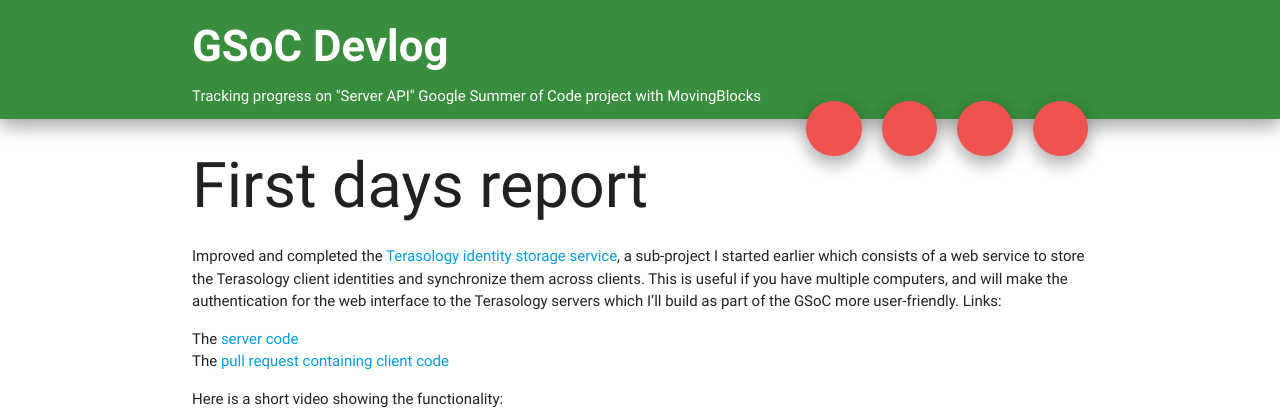
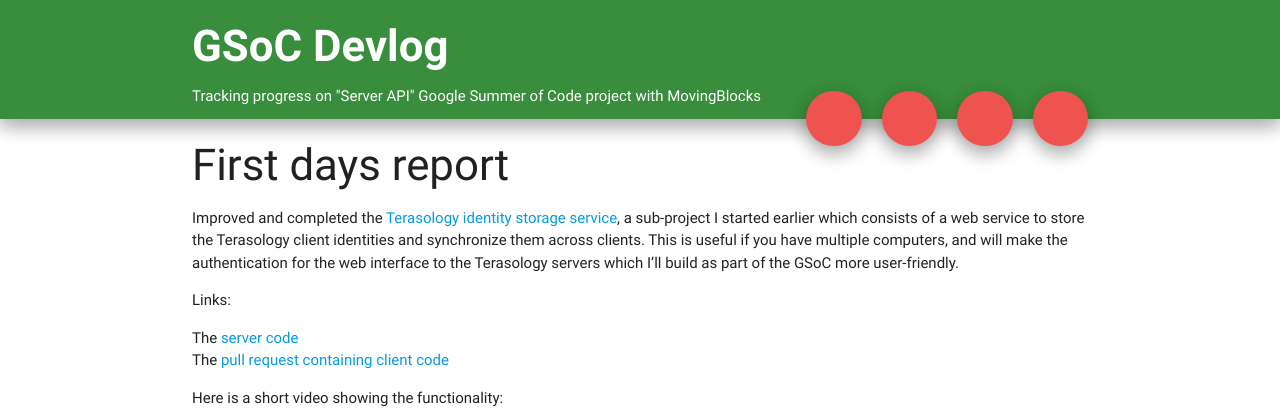
Before and after one commit to gianluca-nitti/GSoC-2017-devlog, a Jekyll site: the page built from _posts/2017-06-02-week1.md, in a window 1280 px wide, cut to the strip 0-420 px from the top of the page. Built offline with Jekyll 4.4.1, drawn with Linux system fonts in a browser that asks for light colours; nearby versions of some CDN libraries; our own code applies the rules of GitHub Pages for plain Markdown files; library files that are not in the unit come from our copies.

Commit message:
Fix impagination

```diff
--- a/_posts/2017-06-02-week1.md
+++ b/_posts/2017-06-02-week1.md
@@ -3,11 +3,13 @@ date: 2017-06-02
 category: week1
 ---
 
-# First days report
+### First days report
 Improved and completed the [Terasology identity storage service](http://forum.terasology.org/threads/client-identity-cloud-storage-service.1846/), a sub-project I started earlier which consists of a web service to store the Terasology client identities and synchronize them across clients. This is useful if you have multiple computers, and will make the authentication for the web interface to the Terasology servers which I'll build as part of the GSoC more user-friendly.
+
 Links:
-- The [server code](https://github.com/gianluca-nitti/terasology-key-server)
-- The [pull request containing client code](https://github.com/MovingBlocks/Terasology/pull/2965)
+* The [server code](https://github.com/gianluca-nitti/terasology-key-server)
+* The [pull request containing client code](https://github.com/MovingBlocks/Terasology/pull/2965)
 
 Here is a short video showing the functionality:
+
 <iframe width="560" height="315" src="https://www.youtube.com/embed/kQLucsO8EUw" frameborder="0" allowfullscreen></iframe>
```
Also changed, not shown: _posts/2017-06-05-week1.md (+1 -1 lines).
